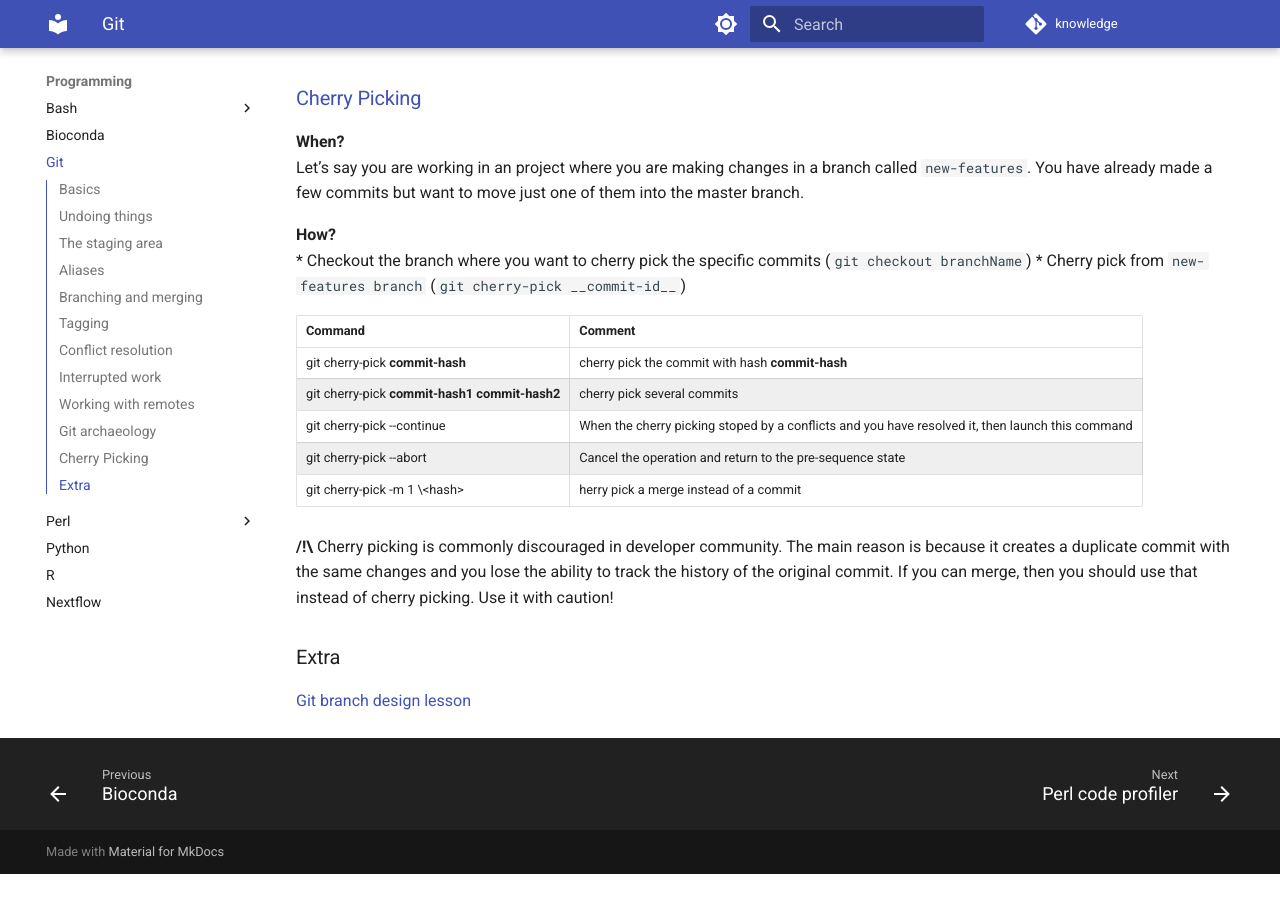
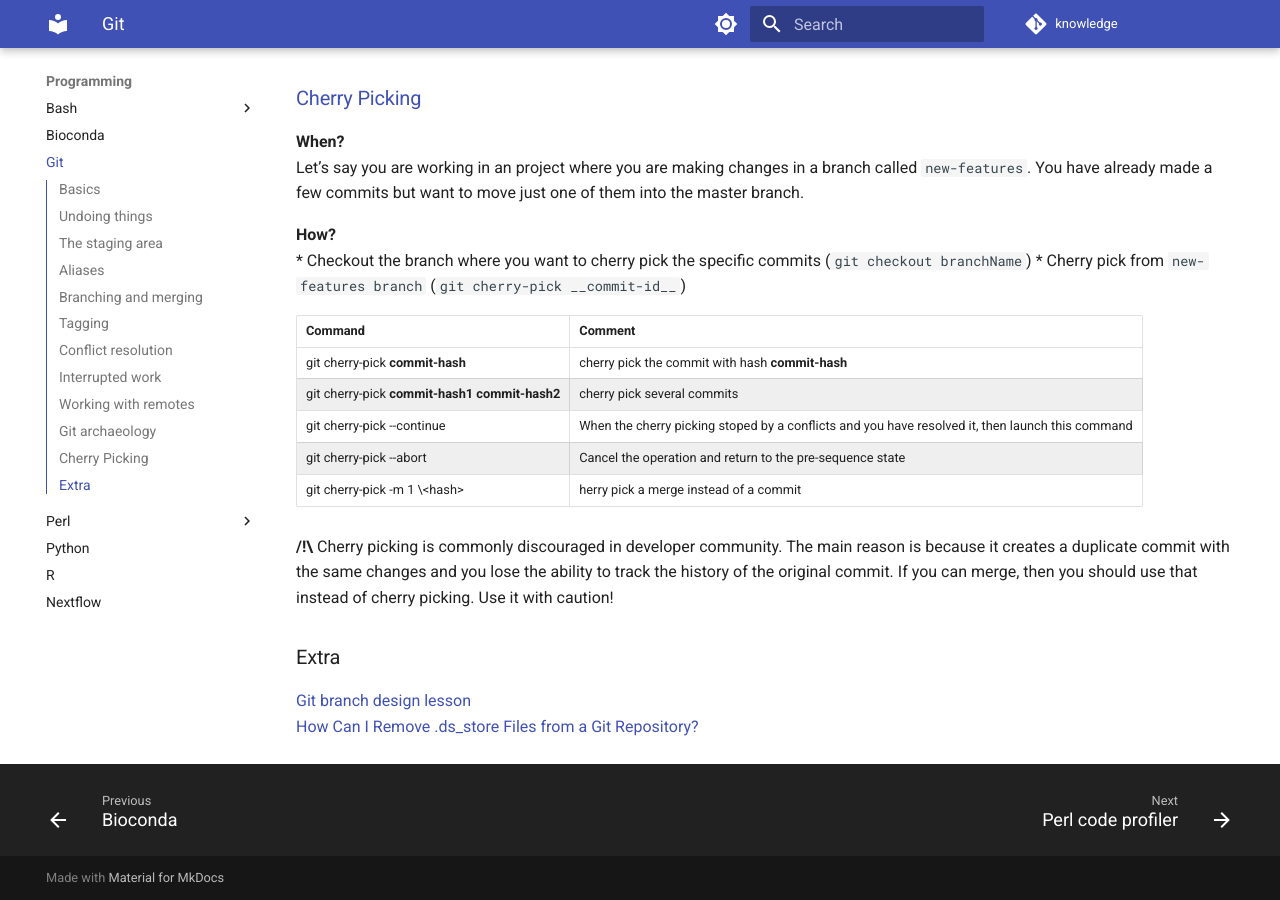
Before and after one commit to Juke34/knowledge, an MkDocs documentation site: the page built from docs/programming/git/git.md, in a window 1280 px wide and 900 px high, scrolled down 5306 px. Built offline with MkDocs 1.6.1 and Material for MkDocs 9.7.7, drawn with Linux system fonts in a browser that asks for light colours; comment, search, counter and statistics services are not loaded; before the commit the page ends 6180 px from its top, so only the background shows below that.

Commit message:
Update git.md

```diff
--- a/docs/programming/git/git.md
+++ b/docs/programming/git/git.md
@@ -205,3 +205,4 @@ Let’s say you are working in an project where you are making changes in a bran
 ### Extra
 
 [Git branch design lesson](https://coderefinery.github.io/git-branch-design/)
+[How Can I Remove .ds_store Files from a Git Repository?](https://betterstack.com/community/questions/how-to-remove-ds-store-files-from-git-repo/)
```
